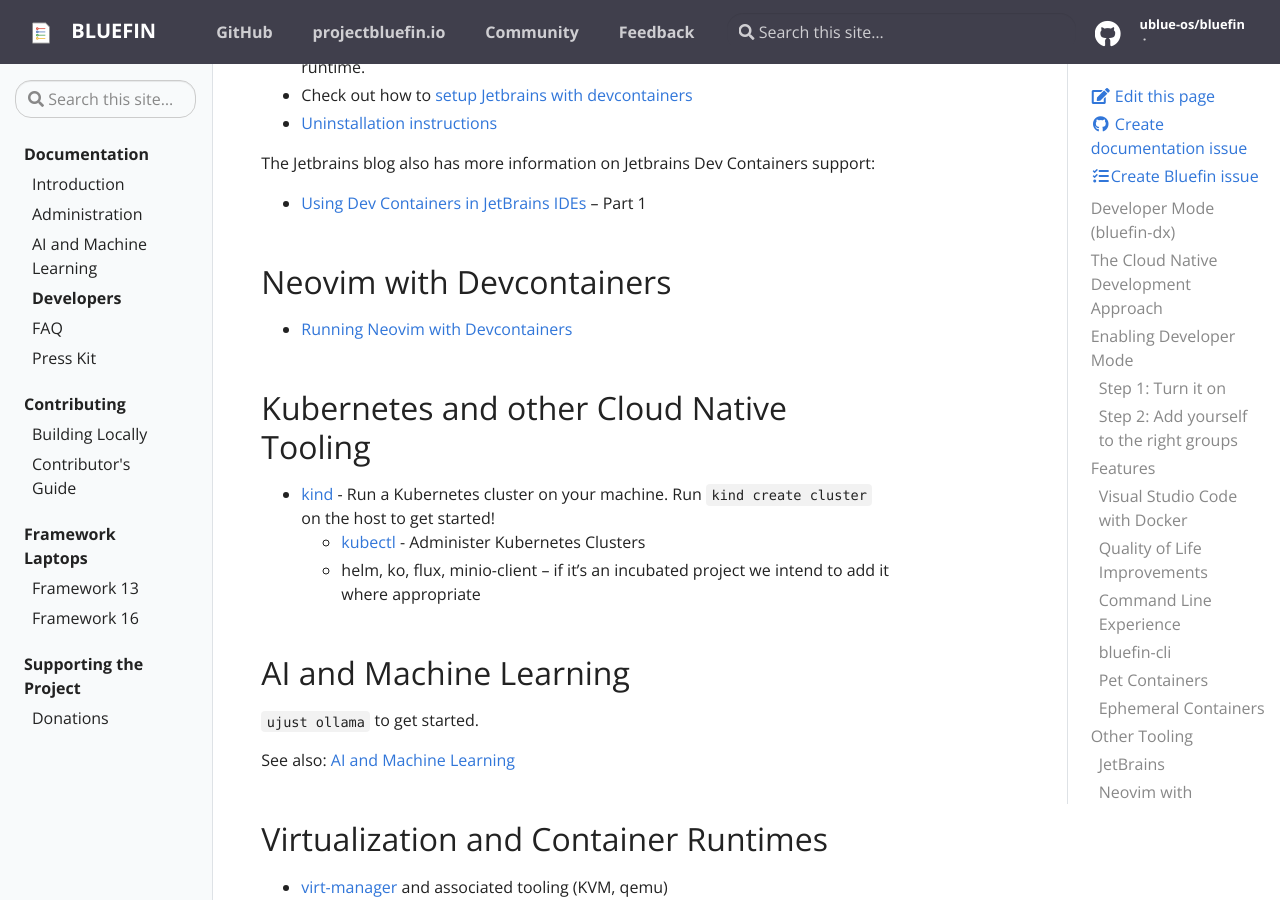
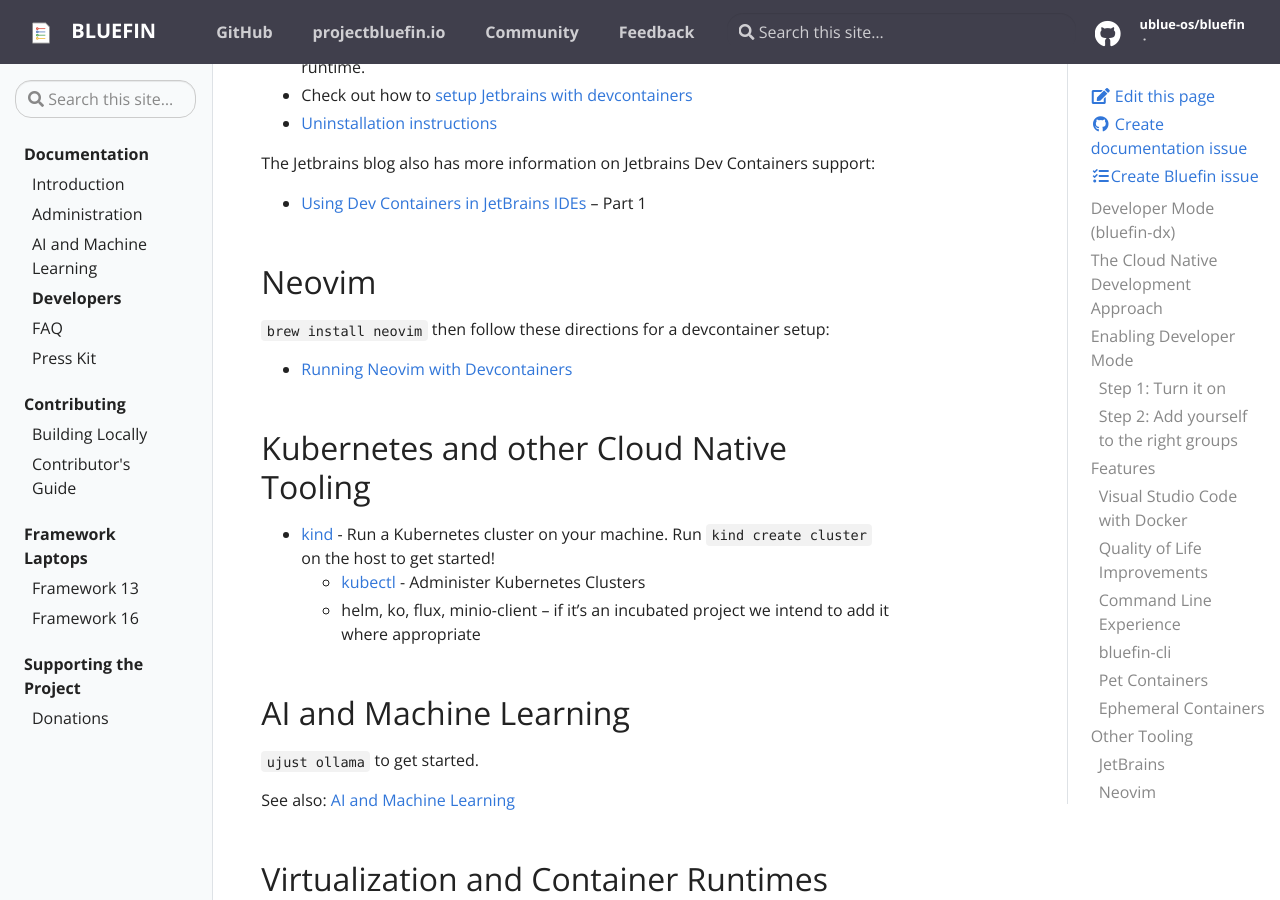
Before and after one commit to ublue-os/bluefin-docs, a Jekyll site: the page built from _docs/bluefin-dx.md, in a window 1280 px wide and 900 px high, scrolled down 6458 px. Built offline with Jekyll 4.4.1, drawn with Linux system fonts in a browser that asks for light colours.

Commit message:
Update bluefin-dx.md

```diff
--- a/_docs/bluefin-dx.md
+++ b/_docs/bluefin-dx.md
@@ -136,7 +136,9 @@
 
 - [Using Dev Containers in JetBrains IDEs](https://blog.jetbrains.com/idea/2024/07/using-dev-containers-in-jetbrains-ides-part-1/) – Part 1
 
-## Neovim with Devcontainers
+## Neovim
+
+`brew install neovim` then follow these directions for a devcontainer setup:
 
 - [Running Neovim with Devcontainers](https://cadu.dev/running-neovim-on-devcontainers/)
 
```
